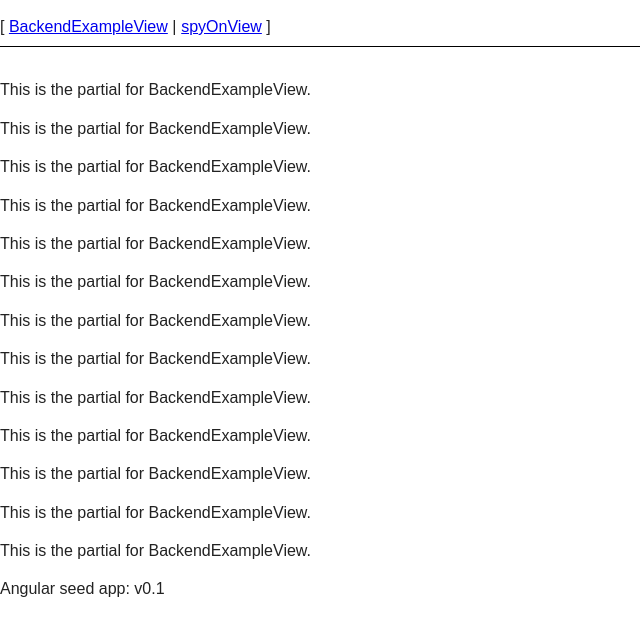
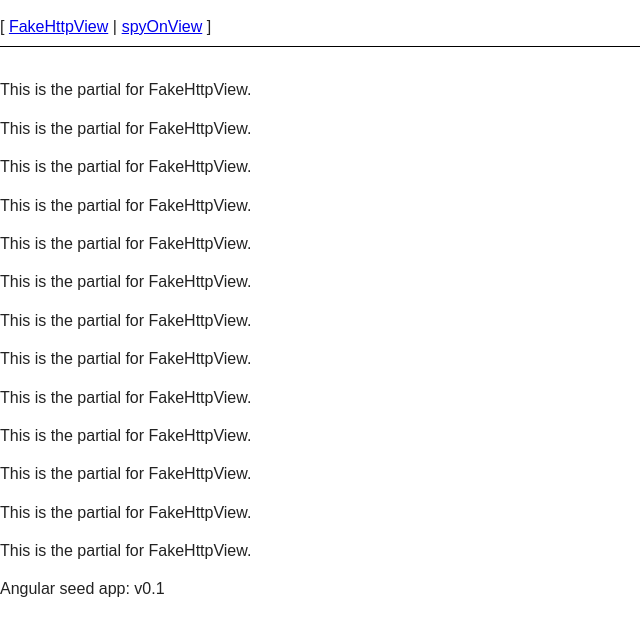
Before and after one commit to BlackjackConsultants/jasmineExample, a website: page JasmineWeb/JasmineWeb/app/index.html at #!/FakeHttpView in a window 1280 px wide. Shown: the whole page, without its empty margins (0-640 px from the left). Drawn offline with nearby package versions, Linux system fonts and the light colour scheme; no server answers.

Commit message:
rename files for better maintenance

```diff
--- a/JasmineWeb/JasmineWeb/app/app.js
+++ b/JasmineWeb/JasmineWeb/app/app.js
@@ -3,7 +3,7 @@
 // Declare app level module which depends on views, and components
 angular.module('myApp', [
   'ngRoute',
-  'myApp.BackendExampleView',
+  'myApp.FakeHttpView',
   'myApp.spyOnView',
   'myApp.version'
 ])
@@ -11,5 +11,5 @@ angular.module('myApp', [
 .config(['$locationProvider', '$routeProvider', function($locationProvider, $routeProvider) {
   $locationProvider.hashPrefix('!');
 
-  $routeProvider.otherwise({redirectTo: '/BackendExampleView'});
+  $routeProvider.otherwise({redirectTo: '/FakeHttpView'});
 }]);
--- a/JasmineWeb/JasmineWeb/app/index.html
+++ b/JasmineWeb/JasmineWeb/app/index.html
@@ -16,7 +16,7 @@
 </head>
 <body>
   <ul class="menu">
-    <li><a href="#!/BackendExampleView">BackendExampleView</a></li>
+    <li><a href="#!/FakeHttpView">FakeHttpView</a></li>
     <li><a href="#!/spyOnView">spyOnView</a></li>
   </ul>
 
@@ -34,7 +34,7 @@
   <script src="bower_components/angular/angular.js"></script>
   <script src="bower_components/angular-route/angular-route.js"></script>
   <script src="app.js"></script>
-  <script src="viewBackendExampleView/BackendExampleView.js"></script>
+  <script src="viewFakeHttp/FakeHttpView.js"></script>
   <script src="viewSpyOn/spyOnView.js"></script>
   <script src="components/version/version.js"></script>
   <script src="components/version/version-directive.js"></script>
--- a/JasmineWeb/JasmineWeb/app/viewBackendExampleView/BackendExampleView.html
+++ /dev/null
@@ -1,13 +0,0 @@
-<p>This is the partial for BackendExampleView.</p>
-<p>This is the partial for BackendExampleView.</p>
-<p>This is the partial for BackendExampleView.</p>
-<p>This is the partial for BackendExampleView.</p>
-<p>This is the partial for BackendExampleView.</p>
-<p>This is the partial for BackendExampleView.</p>
-<p>This is the partial for BackendExampleView.</p>
-<p>This is the partial for BackendExampleView.</p>
-<p>This is the partial for BackendExampleView.</p>
-<p>This is the partial for BackendExampleView.</p>
-<p>This is the partial for BackendExampleView.</p>
-<p>This is the partial for BackendExampleView.</p>
-<p>This is the partial for BackendExampleView.</p>
--- a/JasmineWeb/JasmineWeb/app/viewBackendExampleView/BackendExampleView.js
+++ /dev/null
@@ -1,20 +0,0 @@
-'use strict';
-
-angular.module('myApp.BackendExampleView', ['ngRoute'])
-
-.config(['$routeProvider', function($routeProvider) {
-  $routeProvider.when('/BackendExampleView', {
-    templateUrl: 'viewBackendExampleView/BackendExampleView.html',
-    controller: 'BackendExampleViewCtrl'
-  });
-}])
-
-.controller('BackendExampleViewCtrl', ['$scope', '$http', function ($scope, $http) {
-    console.debug('BackendExampleViewCtrl code executed.');
-    $http.get('Contact/REST/contact/-1').then(function (response) {
-        //authToken = response.headers('A-Token');
-        $scope.user = response;
-    }).catch(function () {
-        $scope.status = 'Failed...';
-    });
-}]);
--- /dev/null
+++ b/JasmineWeb/JasmineWeb/app/viewFakeHttp/FakeHttpView.html
@@ -0,0 +1,13 @@
+<p>This is the partial for FakeHttpView.</p>
+<p>This is the partial for FakeHttpView.</p>
+<p>This is the partial for FakeHttpView.</p>
+<p>This is the partial for FakeHttpView.</p>
+<p>This is the partial for FakeHttpView.</p>
+<p>This is the partial for FakeHttpView.</p>
+<p>This is the partial for FakeHttpView.</p>
+<p>This is the partial for FakeHttpView.</p>
+<p>This is the partial for FakeHttpView.</p>
+<p>This is the partial for FakeHttpView.</p>
+<p>This is the partial for FakeHttpView.</p>
+<p>This is the partial for FakeHttpView.</p>
+<p>This is the partial for FakeHttpView.</p>
--- /dev/null
+++ b/JasmineWeb/JasmineWeb/app/viewFakeHttp/FakeHttpView.js
@@ -0,0 +1,20 @@
+'use strict';
+
+angular.module('myApp.FakeHttpView', ['ngRoute'])
+
+.config(['$routeProvider', function($routeProvider) {
+  $routeProvider.when('/FakeHttpView', {
+      templateUrl: 'viewFakeHttp/FakeHttpView.html',
+    controller: 'FakeHttpViewCtrl'
+  });
+}])
+
+.controller('FakeHttpViewCtrl', ['$scope', '$http', function ($scope, $http) {
+    console.debug('FakeHttpViewCtrl code executed.');
+    $http.get('Contact/REST/contact/-1').then(function (response) {
+        //authToken = response.headers('A-Token');
+        $scope.user = response;
+    }).catch(function () {
+        $scope.status = 'Failed...';
+    });
+}]);
```
Also changed, not shown: JasmineWeb/JasmineWeb/app/index-async.html (+2 -2 lines), JasmineWeb/JasmineWeb/app/viewFakeHttp/FakeHttpView_test.js (renamed from JasmineWeb/JasmineWeb/app/viewBackendExampleView/BackendExampleView_test.js, +4 -4 lines), JasmineWeb/JasmineWeb/e2e-tests/scenarios.js (+5 -5 lines), 1 other file.
